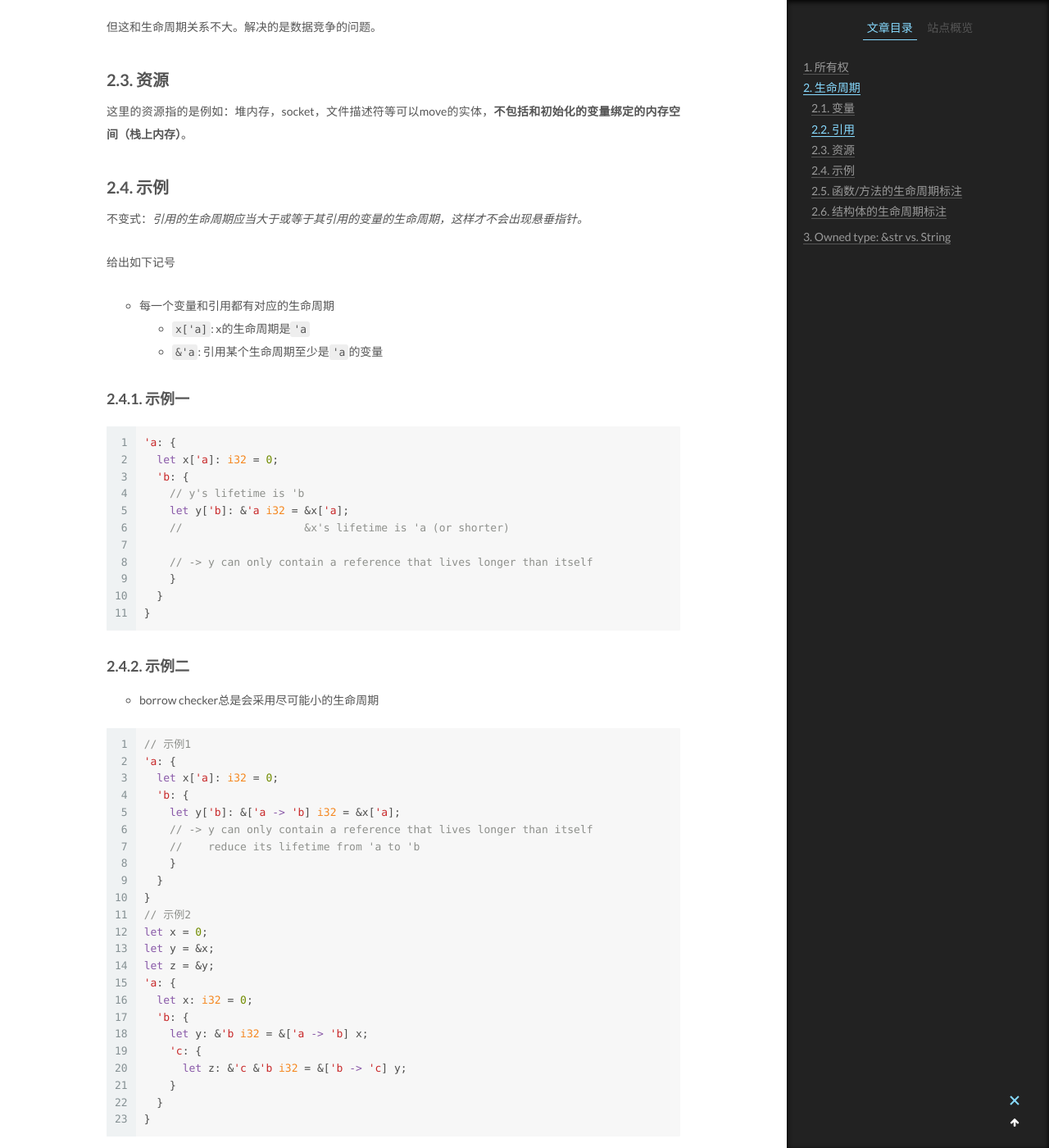
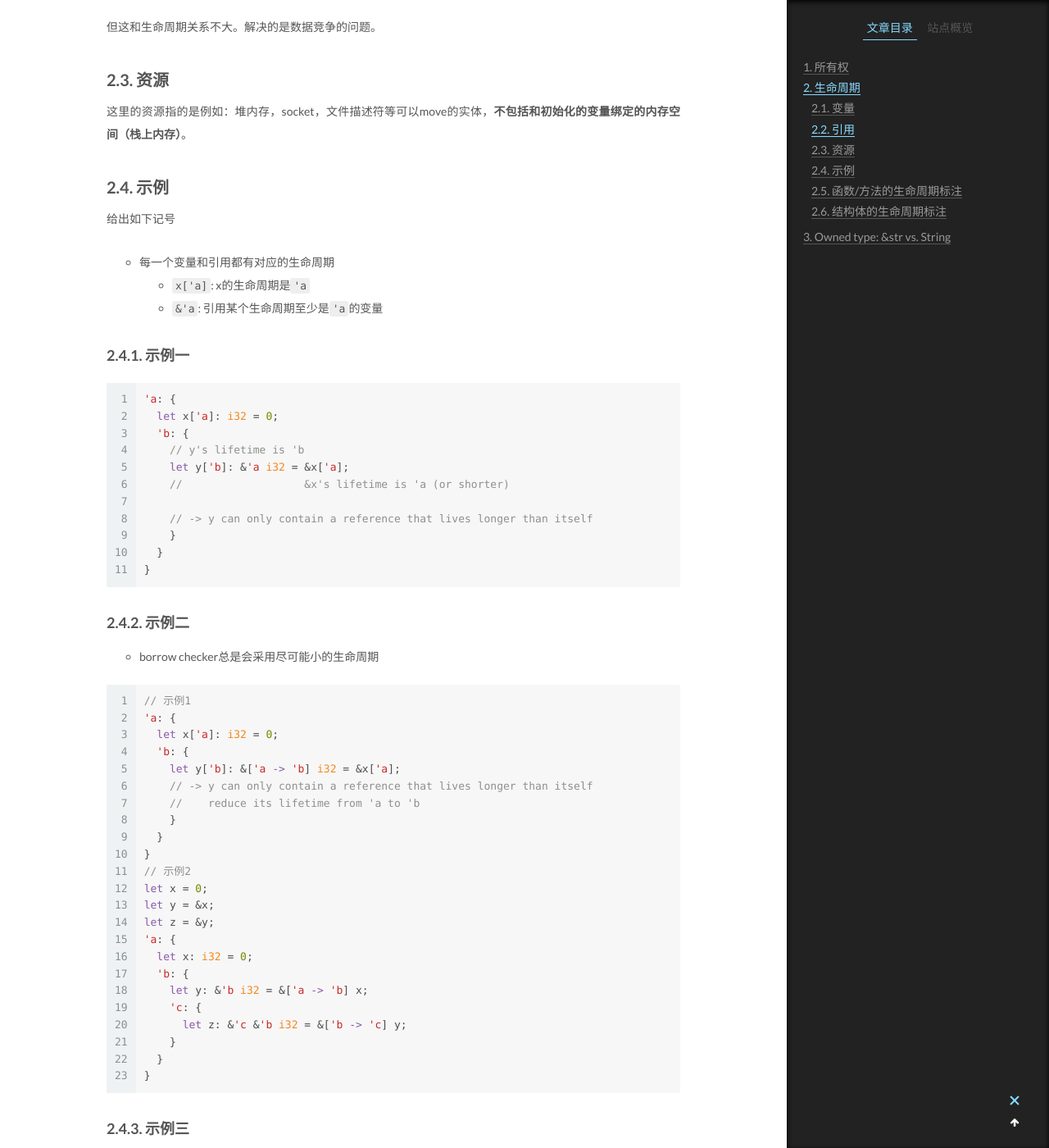
Before and after one commit to Willendless/willendless.github.io, a Jekyll site: the page built from _posts/2021-2-26-Rust2:Ownership and Lifetime.md, in a window 1280 px wide and 1400 px high, scrolled down 2287 px. Shown: the whole window at 82% size. Built offline with Jekyll 4.4.1, drawn with Linux system fonts in a browser that asks for light colours; formulas are drawn with MathJax 3; comment, search, counter and statistics services are not loaded.

Commit message:
chore: update post

```diff
--- a/_posts/2021-2-26-Rust2:Ownership and Lifetime.md
+++ b/_posts/2021-2-26-Rust2:Ownership and Lifetime.md
@@ -64,8 +64,6 @@ rust的生命周期要求的规则也是借助编译器和borrow checker在**编
 这里的资源指的是例如：堆内存，socket，文件描述符等可以move的实体，**不包括和初始化的变量绑定的内存空间（栈上内存）**。
 
 ### 2.4. 示例
-
-不变式：*引用的生命周期应当大于或等于其引用的变量的生命周期，这样才不会出现悬垂指针。*
 
 给出如下记号
 
```
